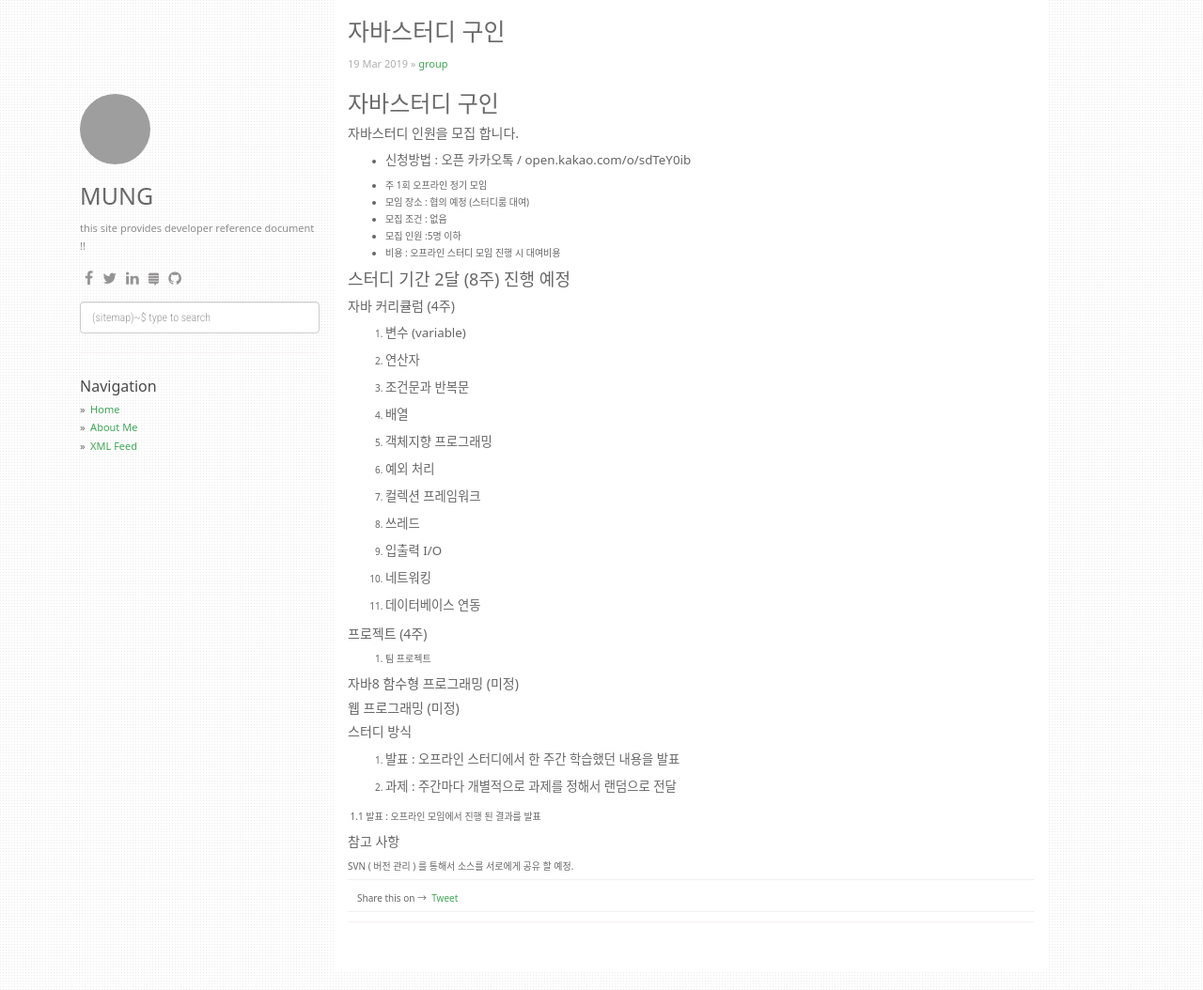
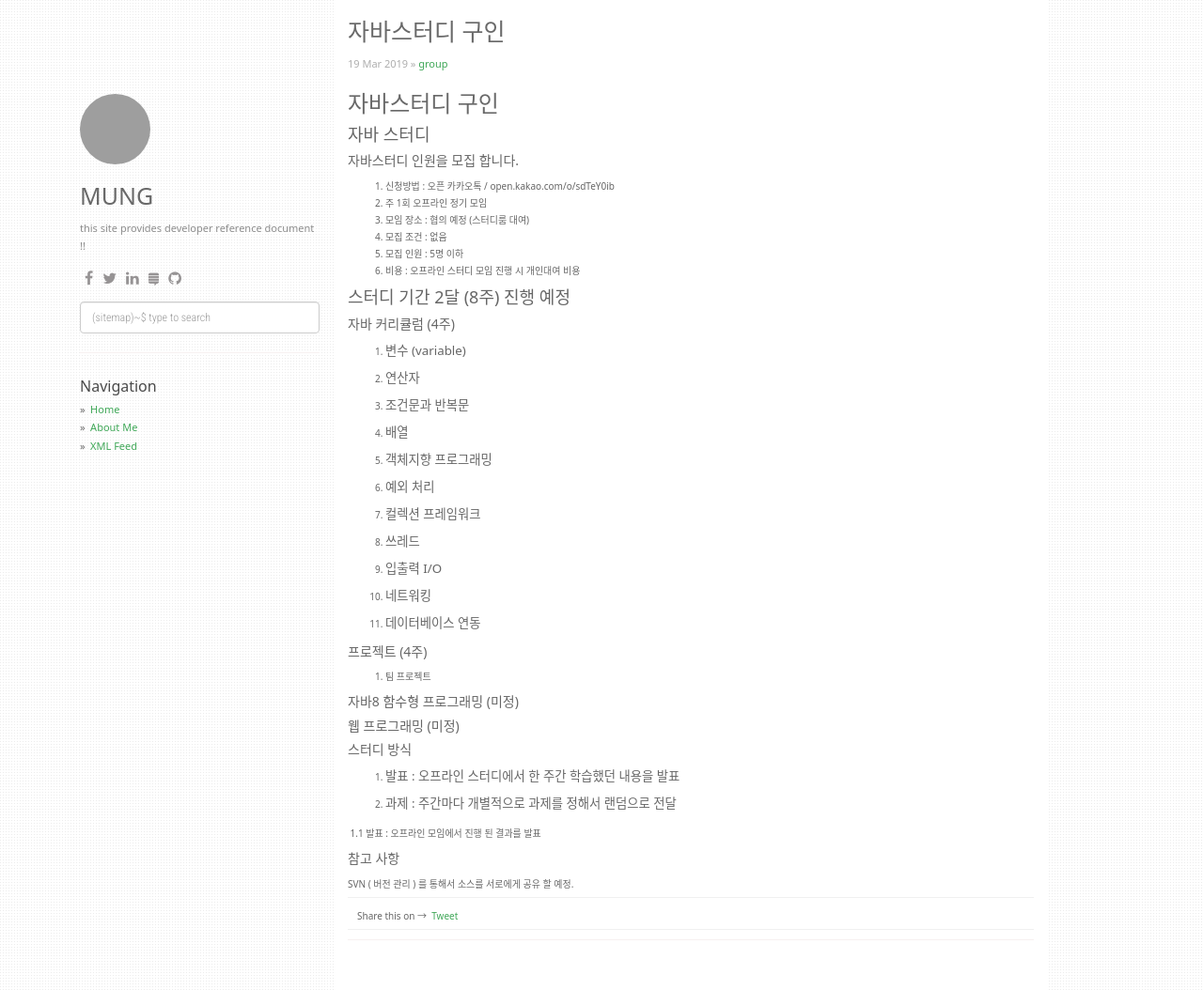
Before and after one commit to dev-docs/document, a Jekyll site: the page built from _posts/2019-03-19-Java-Study-page.md, in a window 1280 px wide and 1054 px high. Shown: the whole window at 94% size. Built offline with Jekyll 4.4.1, drawn with Linux system fonts in a browser that asks for light colours; nearby versions of some CDN libraries; comment, search, counter and statistics services are not loaded; grey boxes are pictures that could not be loaded.

Commit message:
Update 2019-03-19-Java-Study-page.md

```diff
--- a/_posts/2019-03-19-Java-Study-page.md
+++ b/_posts/2019-03-19-Java-Study-page.md
@@ -7,17 +7,22 @@ categories: [group]
 
 ### 자바스터디 구인
 
+
+
+
+
+#### 자바 스터디
+
 ##### 자바스터디 인원을 모집 합니다.
 
 
 
-- 신청방법 : 오픈 카카오톡  / open.kakao.com/o/sdTeY0ib
-
-- 주 1회 오프라인 정기 모임
-- 모임 장소 : 협의 예정 (스터디룸 대여)
-- 모집 조건 : 없음
-- 모집 인원 :5명 이하
-- 비용 : 오프라인 스터디 모임 진행 시 대여비용
+1. 신청방법 : 오픈 카카오톡 / open.kakao.com/o/sdTeY0ib
+2. 주 1회 오프라인 정기 모임
+3. 모임 장소 : 협의 예정 (스터디룸 대여)
+4. 모집 조건 : 없음
+5. 모집 인원 : 5명 이하
+6. 비용 : 오프라인 스터디 모임 진행 시 개인대여 비용
 
 
 
```
